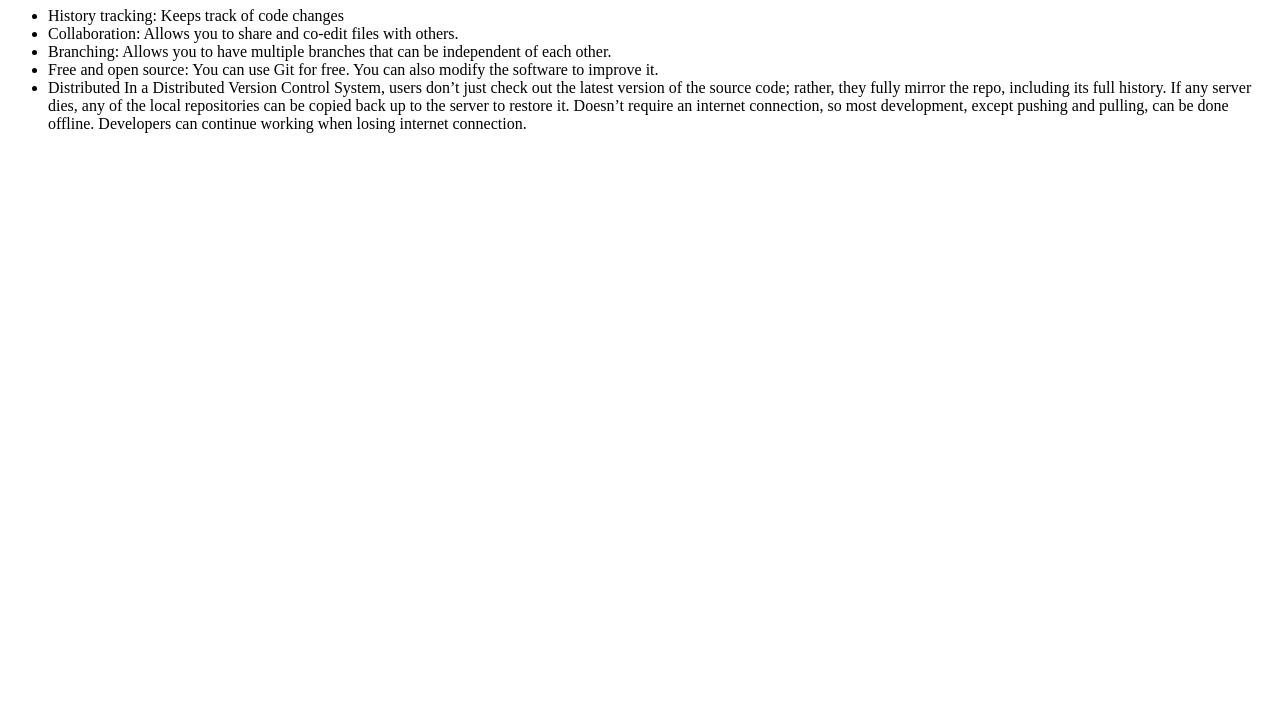
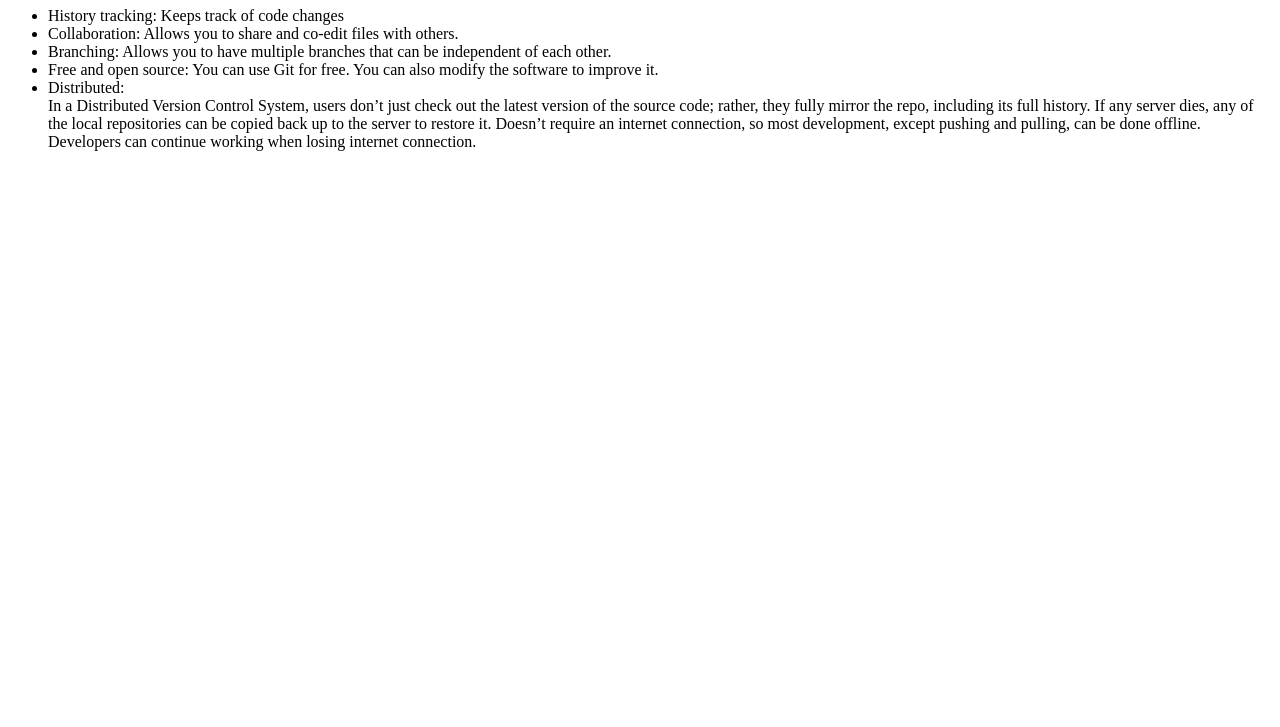
Before and after one commit to dtvn-training/2023-hn-NguyenVanChinh-GitPractice, a plain HTML site: page index.html in a window 1280 px wide. Shown: the part 73-800 px from the top of the page. Drawn offline with Linux system fonts and the light colour scheme.

Commit message:
fix html

```diff
--- a/index.html
+++ b/index.html
@@ -16,7 +16,8 @@
         <li>Free and open source: You can use Git for free.
             You can also modify the software to improve it.
         </li>
-        <li>Distributed
+        <li>Distributed:
+            <br>
             In a Distributed Version Control System, users don’t just check out the latest version of the source code;
             rather, they fully mirror the repo, including its full history.
             If any server dies, any of the local repositories can be copied back up to the server to restore it.
```
